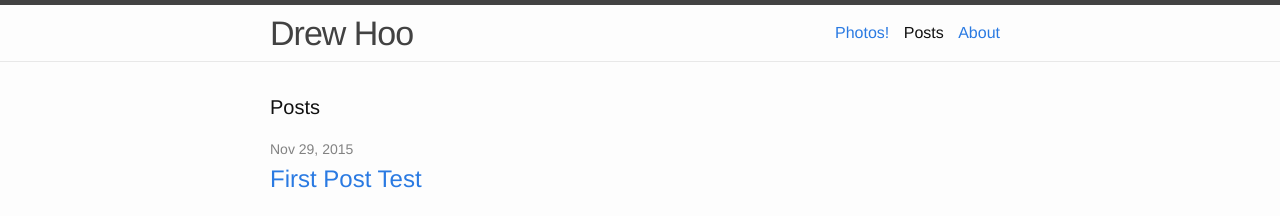
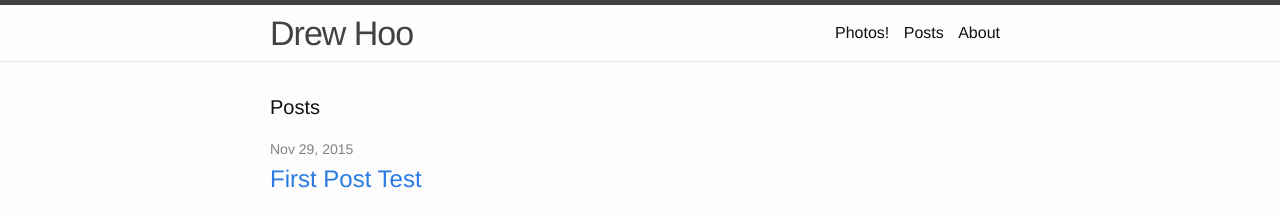
Before and after one commit to hoodr/hoodr.github.io, a Jekyll site: the page built from index.html, in a window 1280 px wide. Shown: the top 216 px of the page. Built offline with Jekyll 4.4.1, drawn with Linux system fonts in a browser that asks for light colours.

Commit message:
edit header to have page-link

```diff
--- a/_includes/header.html
+++ b/_includes/header.html
@@ -17,7 +17,7 @@
 
        -->
           <div class="trigger">
-            <a href="/photos.html">Photos!</a>
+            <a class="page-link" href="/photos.html">Photos!</a>
           </div>
 
           <div class="trigger">
@@ -25,7 +25,7 @@
           </div>
 
           <div class="trigger">
-            <a href="/about/">About</a>
+            <a class="page-link" href="/about">About</a>
           </div>
           <!--
           <div class="trigger">
```
